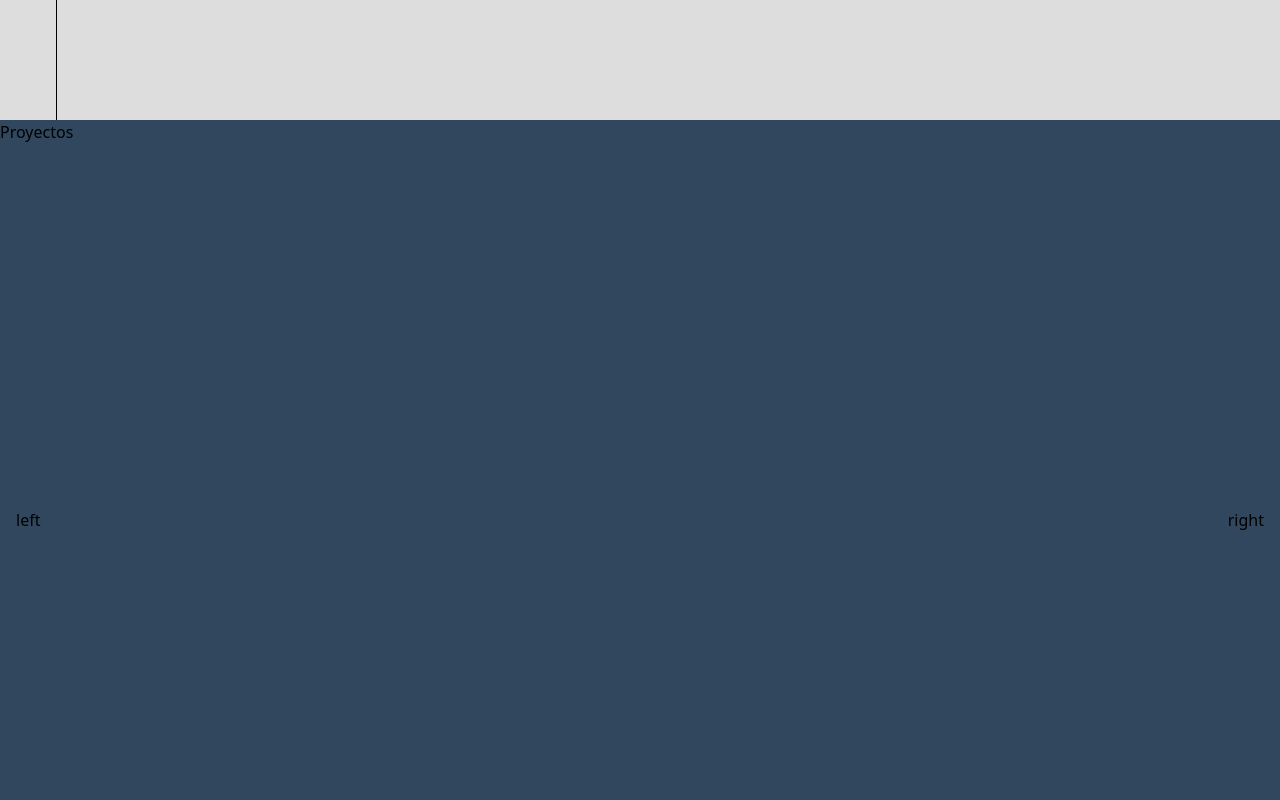
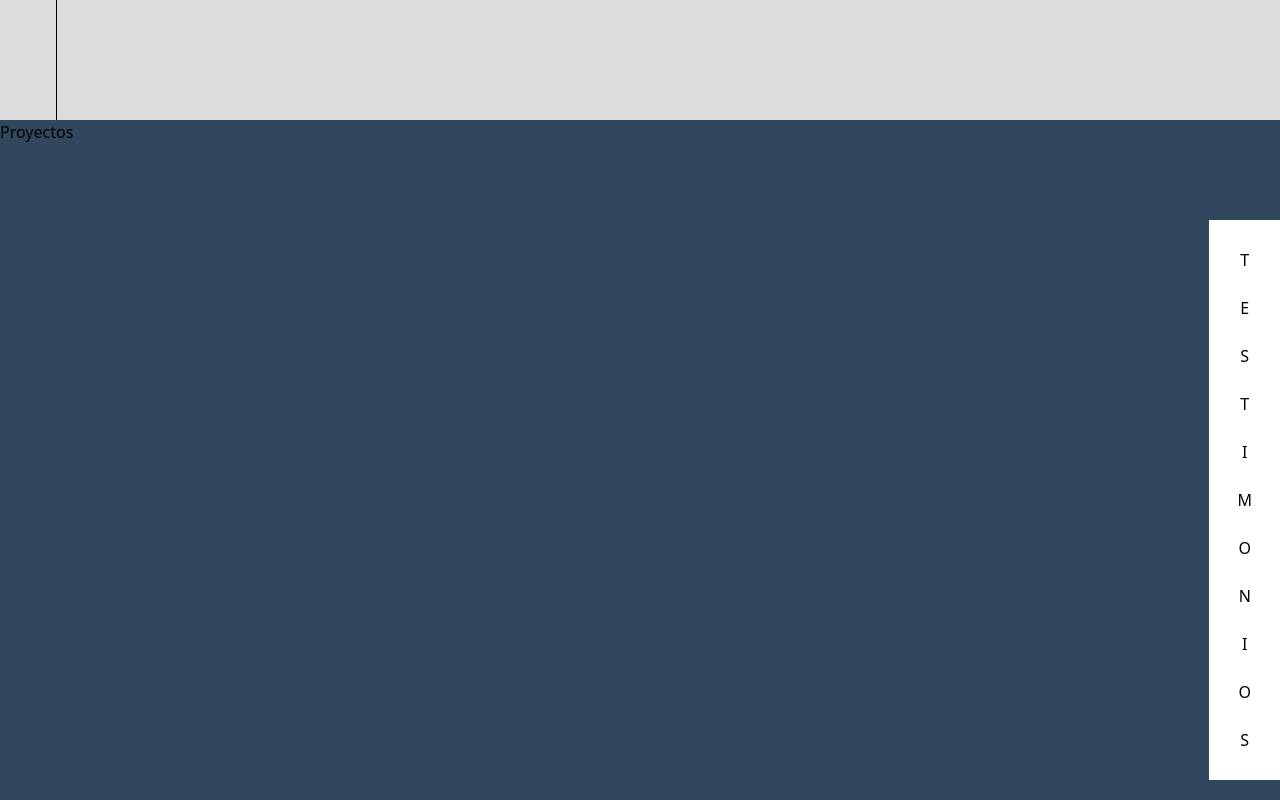
Before and after one commit to Nazaa29/mugencode, a React (Create React App) app: page / in a window 1280 px wide. Shown: the part 1480-2280 px from the top of the page. Built offline with nearby package versions, Linux system fonts and the light colour scheme; the HTML template or start-up script is replaced by a standard one; what taos would draw is missing.

Commit message:
botones verticales funcionales

```diff
--- a/src/components/Proyects/Projects.js
+++ b/src/components/Proyects/Projects.js
@@ -1,32 +1,17 @@
 import { useState} from "react";
+import ProyectsSlide from "./ProyectsSlide";
+import TestimonialsSlide from "./TestimonialsSlide";
 
 const Projects = () => {
 
   const [current, setCurrent] = useState(0);
 
-  const prev = () => {
-    setCurrent((current) => current === 0 ? current : current - 1)
-  }
-
-  const next = () => {
-    setCurrent((current) => current === 0 ? current + 1 : current)
-  }
-
   return (
     <div className="h-screen w-full overflow-hidden relative">
       <div id="projects" className="h-screen w-[200%] bg-teal-custom flex transition-transform ease-out duration-500" style={{transform : `translateX(-${current*50}%)`}}>
-        <section className="w-[100%]">
-          <h1>Proyectos</h1>
-        </section>
-        <section className="w-[100%]">
-          <h1>Testimonios</h1>
-        </section>
+        <ProyectsSlide current={current} setCurrent={setCurrent}/>
+        <TestimonialsSlide current={current} setCurrent={setCurrent}/>
       </div>
-      <div className="absolute inset-0 flex items-center justify-between p-4">
-        <button size={40} onClick={prev}>left</button>
-        <button size={40} onClick={next}>right</button>
-      </div>
-
     </div>
   );
 };
--- /dev/null
+++ b/src/components/Proyects/ProyectsSlide.js
@@ -0,0 +1,23 @@
+const ProyectsSlide = ({current, setCurrent}) => {
+    const buttonText = 'TESTIMONIOS';
+    const buttonLetters = buttonText.split('');
+    const next = () => {
+        console.log('click')
+        setCurrent((current) => current === 0 ? current + 1 : current)
+    }
+
+    return (
+        <section className="w-full relative">
+            <h1>Proyectos</h1>
+            <div className="absolute right-0 p-4 flex flex-col items-center top-[12.5%] bg-white hover:bg-red-custom" onClick={next}>
+                {buttonLetters.map((letter, index) => (
+                    <div key={index} className="m-3">
+                        {letter}
+                    </div>
+                ))}
+            </div>
+        </section>
+    );
+};
+
+export default ProyectsSlide;
--- /dev/null
+++ b/src/components/Proyects/TestimonialsSlide.js
@@ -0,0 +1,22 @@
+const TestimonialsSlide = ({current, setCurrent}) => {
+    const buttonText = 'PROYECTOS';
+    const buttonLetters = buttonText.split('');
+    const prev = () => {
+        setCurrent((current) => current === 0 ? current : current - 1)
+    }
+
+    return (
+        <section className="w-full relative">
+            <h1>Testimonios</h1>
+            <div className="absolute left-0 p-4 flex flex-col items-center top-[19%]" onClick={prev}>
+                {buttonLetters.map((letter, index) => (
+                    <div key={index} className="m-3">
+                        {letter}
+                    </div>
+                ))}
+            </div>
+        </section>
+    );
+}
+
+export default TestimonialsSlide;
```
